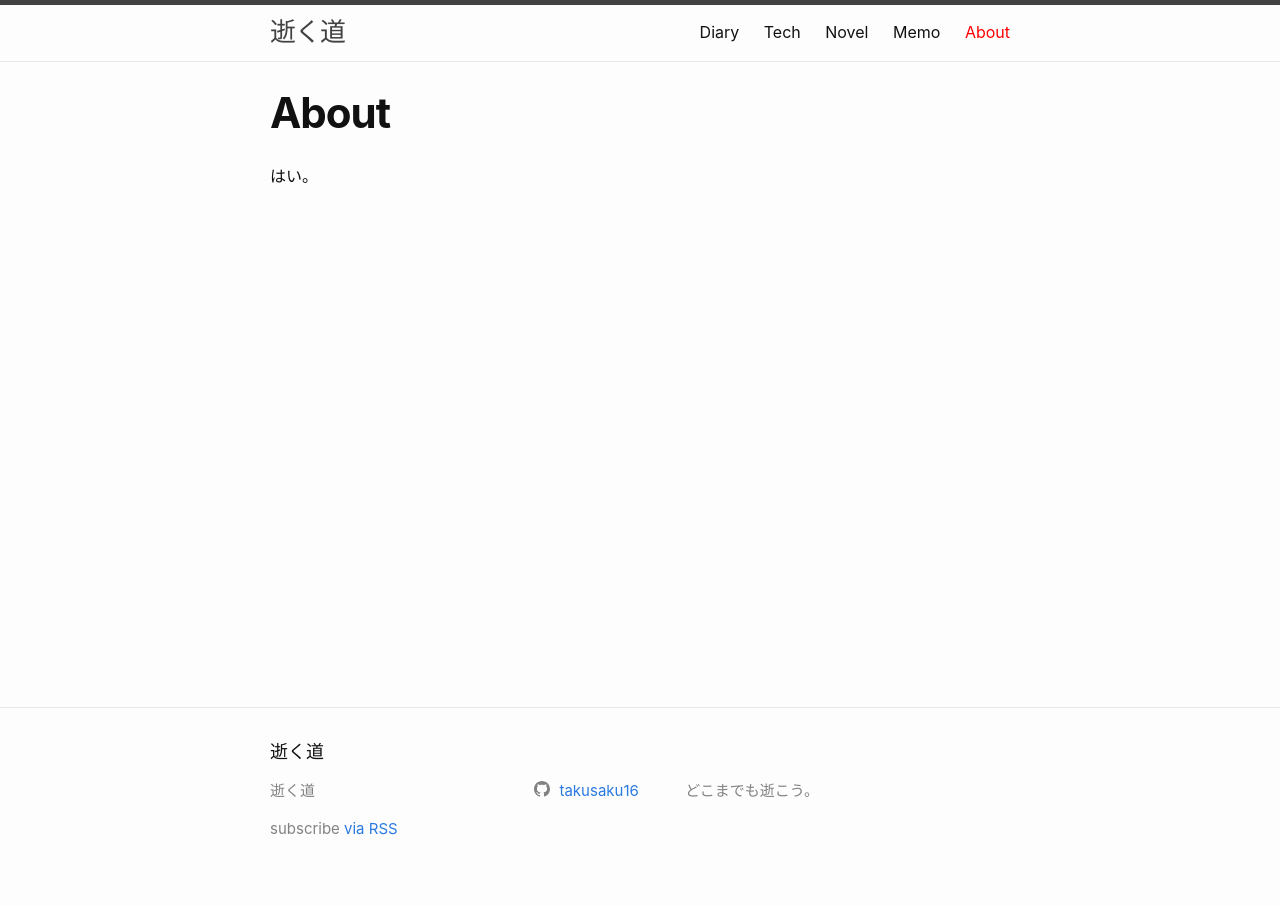
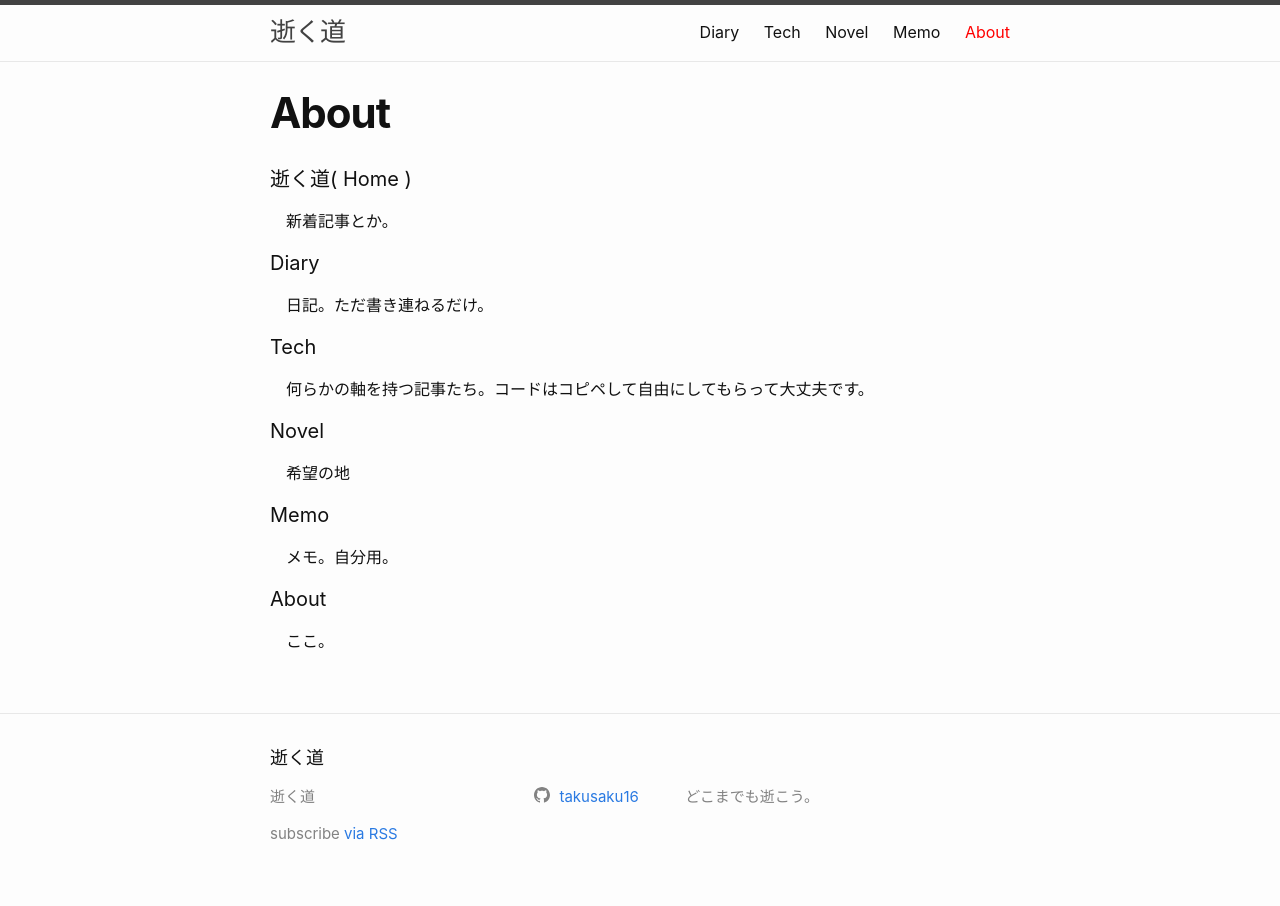
Before and after one commit to takusaku16/takusaku16.github.io, a Jekyll site: the page built from pages/about.markdown, in a window 1280 px wide. Built offline with Jekyll 4.4.1, drawn with Linux system fonts in a browser that asks for light colours.

Commit message:
about 更新

```diff
--- a/pages/about.markdown
+++ b/pages/about.markdown
@@ -4,4 +4,20 @@ title: About
 permalink: /about/
 ---
 
-はい。
+#### 逝く道( Home )
+　新着記事とか。
+
+#### Diary
+　日記。ただ書き連ねるだけ。
+
+#### Tech
+　何らかの軸を持つ記事たち。コードはコピペして自由にしてもらって大丈夫です。
+
+#### Novel
+　希望の地
+
+#### Memo
+　メモ。自分用。
+
+#### About
+　ここ。
```
